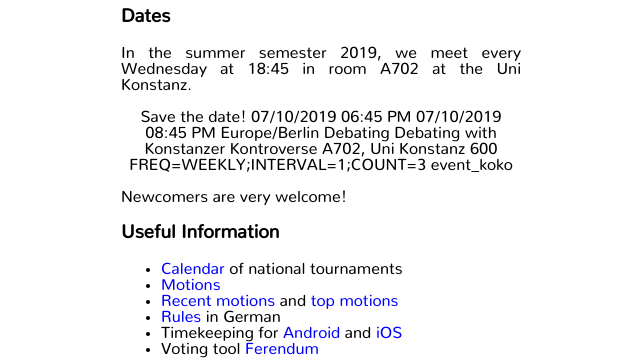
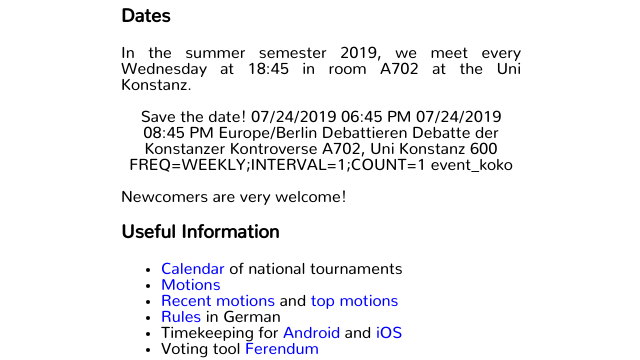
Before and after one commit to konstanzerkontroverse/konstanzerkontroverse.github.io, a Jekyll site: the page built from en.html, in a window 1280 px wide. Shown: the part 597-957 px from the top of the page, without its empty margins (319-959 px from the left). Built offline with Jekyll 4.4.1, drawn with Linux system fonts in a browser that asks for light colours.

Commit message:
en calendar

```diff
--- a/_includes/calendar.html
+++ b/_includes/calendar.html
@@ -1,12 +1,12 @@
 <div title="Merken" class="addeventatc">
-    Termin speichern!
-    <span class="start">07/10/2019 06:45 PM</span>
-    <span class="end">07/10/2019 08:45 PM</span>
+    {% if page.url == "/" %}Termin speichern!{% else %}Save the date!{% endif %}
+    <span class="start">07/24/2019 06:45 PM</span>
+    <span class="end">07/24/2019 08:45 PM</span>
     <span class="timezone">Europe/Berlin</span>
     <span class="title">Debattieren</span>
     <span class="description">Debatte der Konstanzer Kontroverse</span>
     <span class="location">A702, Uni Konstanz</span>
     <span class="alarm_reminder">600</span>
-    <span class="recurring">FREQ=WEEKLY;INTERVAL=1;COUNT=3</span>
+    <span class="recurring">FREQ=WEEKLY;INTERVAL=1;COUNT=1</span>
     <span class="calname">event_koko</span>
 </div>
--- a/en.html
+++ b/en.html
@@ -22,18 +22,7 @@ title: Debating Society Konstanz
         at 18:45 in room A702 at the Uni Konstanz.
     </p>
     <section id="calendar">
-        <div title="Remember" class="addeventatc">
-            Save the date!
-            <span class="start">07/10/2019 06:45 PM</span>
-            <span class="end">07/10/2019 08:45 PM</span>
-            <span class="timezone">Europe/Berlin</span>
-            <span class="title">Debating</span>
-            <span class="description">Debating with Konstanzer Kontroverse</span>
-            <span class="location">A702, Uni Konstanz</span>
-            <span class="alarm_reminder">600</span>
-            <span class="recurring">FREQ=WEEKLY;INTERVAL=1;COUNT=3</span>
-            <span class="calname">event_koko</span>
-        </div>
+        {% include calendar.html %}
     </section>
     <p>
         Newcomers are very welcome!
```
